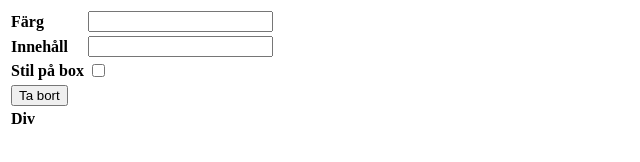
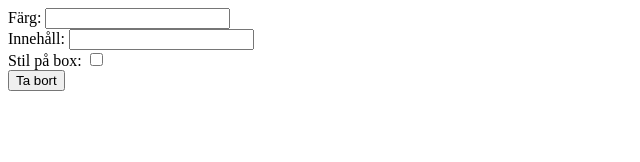
Before and after one commit to Anla70/gik339-15-labb1, a plain HTML site: page index.html in a window 1280 px wide. Shown: the whole page, without its empty margins (0-640 px from the left). Drawn offline with Linux system fonts and the light colour scheme.

Commit message:
update div

```diff
--- a/index.html
+++ b/index.html
@@ -6,8 +6,8 @@
     <title>Labb 1 - Grupp 15</title>
 </head>
 <body>
-<table style="width: auto;">
 
+<!-- <table style="width: auto;">
 <tr>
     <th style="text-align: left;"><label for="Färg">Färg</label></th>
     <th><input class="textfield" type="text" name="color" id="color" ></th>
@@ -31,8 +31,37 @@
     <th style= "text-align: left;" ><div class="empty_box"></div>Div</th>
 </tr>
 </tr>
+</table> -->
 
-</table>
+
+<div class="form_container">
+    <div class="form_row">
+      <label class="label_text">Färg:</label>
+      <input class="textfield" type="text" name="color" id="color">
+    </div>
+
+    <div class="form_row">
+      <label class="label_text" for="Innehåll">Innehåll:</label>
+      <input class="textfield" type="text" name="content" id="content">
+    </div>
+
+    <div class="form_row">
+      <label class="label_text" for="Stil på box">Stil på box:</label>
+      <input class="checkbox" type="checkbox" name="checkbox" id="divstyle">
+    </div>
+
+    <div class="form_row">
+      <button id="button" class="text" type="button" onclick="myFunction()">Ta bort</button>
+    </div>
+
+    <div class="output">
+        <div class="empty_box"></div>
+      </div>
+  </div>
+
+  <script src="./js/script.js"></script>
+
+
 
 </body>
 </html>
```
